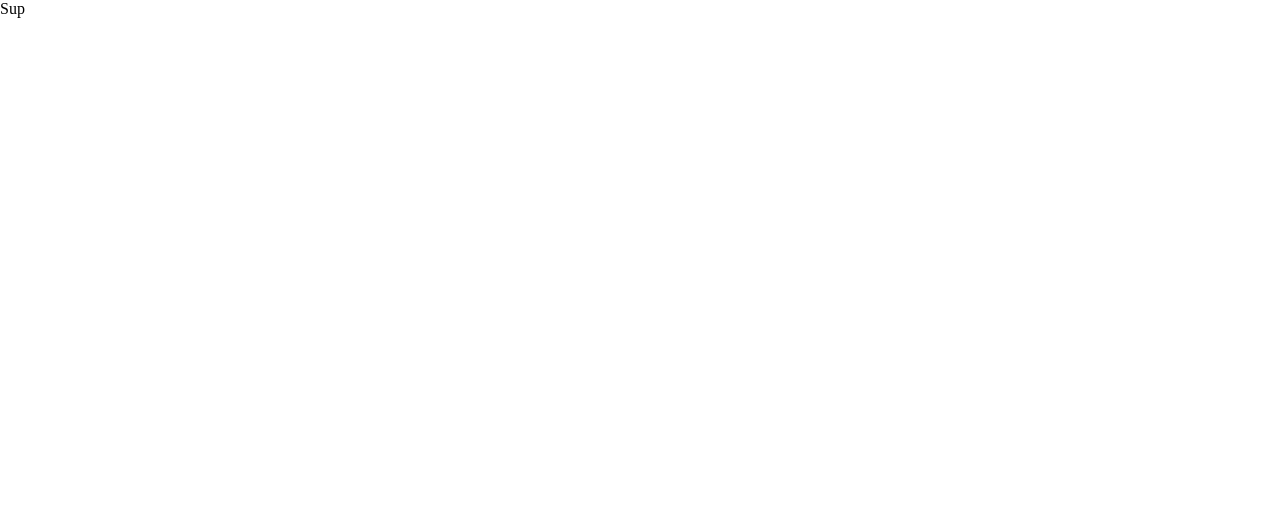
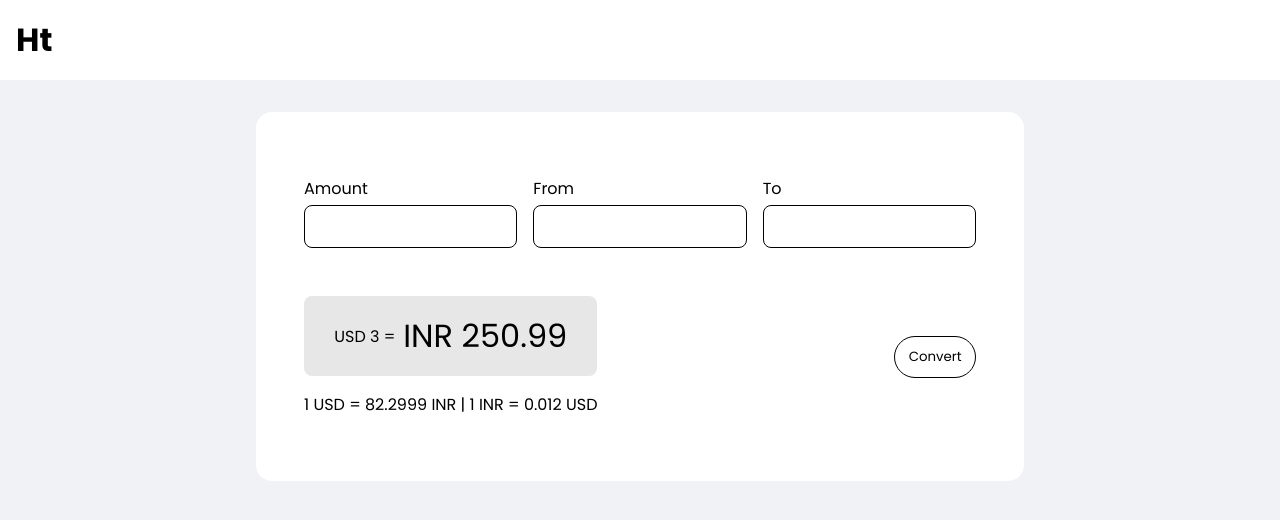
Before and after one commit to harsht67/currency-convertor, a React (Create React App) app: page / in a window 1280 px wide. Shown: the top 520 px of the page. Built offline with nearby package versions, Linux system fonts and the light colour scheme; the HTML template or start-up script is replaced by a standard one.

Commit message:
Add Header, Convertor
Struture, basic styling like layout, font family

```diff
--- a/public/index.html
+++ b/public/index.html
@@ -1,12 +1,19 @@
 <!DOCTYPE html>
 <html lang="en">
+
 <head>
   <meta charset="utf-8" />
   <meta name="viewport" content="width=device-width, initial-scale=1" />
   <title>Currency Convertor</title>
+  <link rel="preconnect" href="https://fonts.googleapis.com">
+  <link rel="preconnect" href="https://fonts.gstatic.com" crossorigin>
+  <link href="https://fonts.googleapis.com/css2?family=Poppins:wght@400;500;600;700;800;900&display=swap"
+    rel="stylesheet">
 </head>
+
 <body>
   <noscript>You need to enable JavaScript to run this app.</noscript>
   <div id="root"></div>
 </body>
+
 </html>
--- a/src/App.js
+++ b/src/App.js
@@ -1,9 +1,15 @@
 import './App.css';
+import Convertor from './Components/Convertor/Convertor';
+import Header from './Components/Header/Header';
 
 function App() {
   return (
     <div className="App">
-      Sup
+
+      <Header/>
+
+      <Convertor/>
+
     </div>
   );
 }
--- /dev/null
+++ b/src/Components/Convertor/Convertor.css
@@ -0,0 +1,58 @@
+.convertor {
+    padding: 4rem 3rem;
+    width: 60%;
+    margin: 2rem auto;
+    border-radius: 1rem;
+    background-color: #fff;
+    display: flex;
+    flex-flow: column;
+    gap: 3rem;
+}
+
+.convertor__main {
+    display: grid;
+    grid-template-columns: repeat(3, 1fr);
+    gap: 1rem;
+}
+
+.convertor__main input {
+    width: 100%;
+    margin-block-start: 0.25em;
+    border: 1px solid #000;
+    font-size: 1rem;
+    padding: 0.5em;
+    border-radius: 0.5em;
+}
+
+.convertor__footer {
+    display: flex;
+    justify-content: space-between;
+    align-items: center;
+}
+
+.convertor__conversion {
+    display: flex;
+    flex-flow: column;
+    gap: 1rem;
+}
+
+.convertor__result {
+    background-color: #e7e7e7;
+    border-radius: 0.5em;
+    padding: 1rem;
+    display: flex;
+    align-items: center;
+    justify-content: center;
+    gap: 0.5em;
+}
+
+.convertor__result span:nth-child(2) {
+    font-size: 2rem;
+}
+
+.convertor__btn {
+    background: none;
+    padding: 0.75em 1em;
+    border: 1px solid #000;
+    border-radius: 10em;
+}
--- /dev/null
+++ b/src/Components/Convertor/Convertor.jsx
@@ -0,0 +1,51 @@
+import React from 'react'
+
+import "./Convertor.css";
+
+export default function Convertor() {
+  return (
+    <article className='convertor'>
+
+        <section className='convertor__main'>
+
+            <label>
+                Amount
+                <input/>
+            </label>
+
+            <label>
+                From
+                <input/>
+            </label>
+
+            <label>
+                To
+                <input/>
+            </label>
+
+        </section>
+
+        <section className='convertor__footer'>
+
+            <section className='convertor__conversion'>
+
+                <div className='convertor__result'>
+                    <span>USD 3 =</span>
+                    <span>INR 250.99</span>
+                </div>
+
+                <div>
+                    1 USD = 82.2999 INR | 1 INR = 0.012 USD
+                </div>
+
+            </section>
+
+            <button className='convertor__btn'>
+                Convert
+            </button>
+
+        </section>
+
+    </article>
+  )
+}
--- /dev/null
+++ b/src/Components/Header/Header.css
@@ -0,0 +1,9 @@
+.header {
+    padding: 1rem;
+    /* border-block-end: 1px solid #000; */
+    background-color: #fff;
+}
+
+.header__logo {
+    margin: 0;
+}
--- /dev/null
+++ b/src/Components/Header/Header.jsx
@@ -0,0 +1,15 @@
+import React from 'react'
+
+import "./Header.css";
+
+export default function Header() {
+  return (
+    <div className='header'>
+
+        <h1 className='header__logo'>
+            Ht
+        </h1>
+
+    </div>
+  )
+}
--- a/src/index.css
+++ b/src/index.css
@@ -1,7 +1,9 @@
 * {
   box-sizing: border-box;
+  font-family: 'Poppins', sans-serif;
 }
 
 body {
   margin: 0;
+  background-color: #f0f2f5;
 }
```
Also changed, not shown: 1 other file (tests, documents, lock files or other folders). Lines whose indentation alone changed are shown as unchanged.
